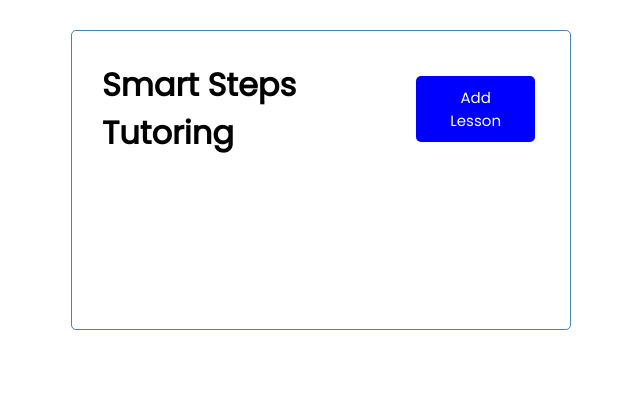
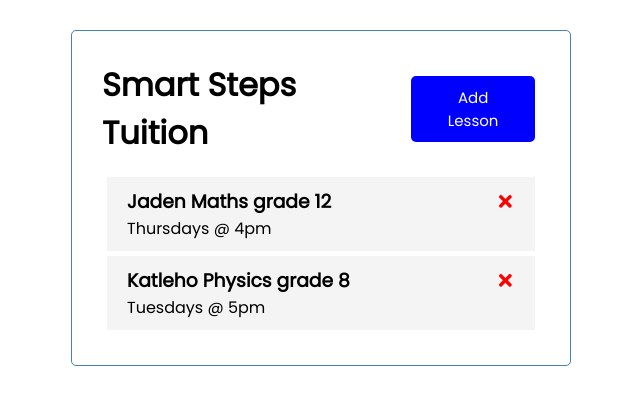
Before and after one commit to BrianScotty/ALX-Tuition-Log, a React (Create React App) app in the folder tuition-log/: page / in a window 1280 px wide. Shown: the top 404 px of the page, without its empty margins (319-959 px from the left). Built offline with nearby package versions, Linux system fonts and the light colour scheme.

Commit message:
tasks added

```diff
--- a/tuition-log/package.json
+++ b/tuition-log/package.json
@@ -6,6 +6,7 @@
     "cra-template": "1.2.0",
     "react": "^19.0.0",
     "react-dom": "^19.0.0",
+    "react-icons": "^5.4.0",
     "react-scripts": "5.0.1"
   },
   "scripts": {
--- a/tuition-log/src/App.js
+++ b/tuition-log/src/App.js
@@ -1,9 +1,26 @@
+import { useState } from 'react'
 import Header from './components/Header'
+import Lessons from './components/Lessons'
 
 const App = () => {
+    const [lessons, setLessons] = useState([
+        {
+            id: 1,
+            text: 'Jaden Maths grade 12',
+            day: 'Thursdays @ 4pm',
+            reminder: true,
+        },
+        {
+            id: 2,
+            text: 'Katleho Physics grade 8',
+            day: 'Tuesdays @ 5pm',
+            reminder: false,
+        },
+    ])
    return (
      <div className='container'>
-       <Header title='Smart Steps Tutoring' />
+       <Header title= 'Smart Steps Tuition' />
+           <Lessons lessons={lessons} />
       </div>
   )
 }
--- /dev/null
+++ b/tuition-log/src/components/Lesson.js
@@ -0,0 +1,14 @@
+import { FaTimes } from 'react-icons/fa'
+
+const Lesson = ({ lesson }) => {
+    return (
+      <div className='lesson'>
+            <h3>
+                {lesson.text} <FaTimes style={{ color: 'red' }} />
+            </h3>
+            <p>{lesson.day}</p>
+      </div>
+    )
+}
+
+export default Lesson
--- a/tuition-log/src/components/Lessons.js
+++ b/tuition-log/src/components/Lessons.js
@@ -0,0 +1,13 @@
+import Lesson from './Lesson'
+
+const Lessons = ({ lessons }) => {
+    return (
+        <>
+            {lessons.map((lesson) => (
+                <Lesson key={lesson.id} lesson={lesson} />
+            ))}
+        </>
+    )
+}
+
+export default Lessons
--- a/tuition-log/src/index.css
+++ b/tuition-log/src/index.css
@@ -54,18 +54,18 @@ body {
     width: 100%;
 }
 
-.task {
+.lesson {
     background: #f4f4f4;
     margin: 5px;
     padding: 10px 20px;
     cursor: pointer;
 }
 
-    .task.reminder {
+    .lesson.reminder {
         border-left: 5px solid green;
     }
 
-    .task h3 {
+    .lesson h3 {
         display: flex;
         align-items: center;
         justify-content: space-between;
```
Also changed, not shown: 1 other file (tests, documents, lock files or other folders).
